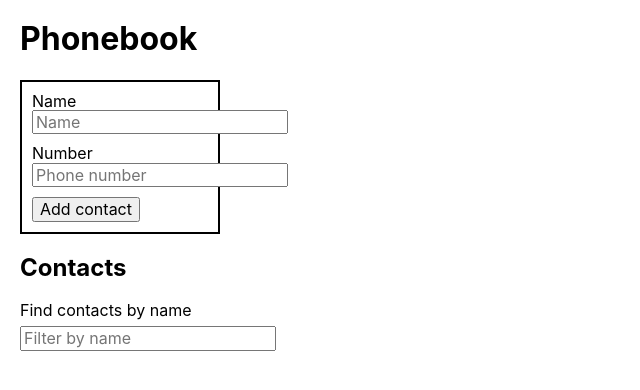
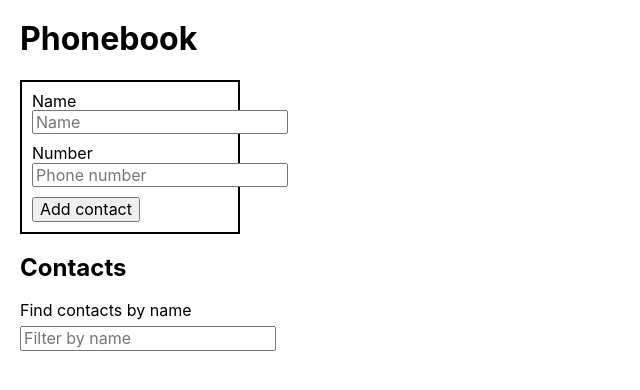
Before and after one commit to OlexandrFilin/goit-react-hw-03-phonebook, a React (Create React App) app: page / in a window 1280 px wide. Shown: the top 390 px of the page, without its empty margins (0-640 px from the left). Built offline with nearby package versions, Linux system fonts and the light colour scheme.

Commit message:
fix conactForm

```diff
--- a/src/components/ContactForm/ContactForm.styled.js
+++ b/src/components/ContactForm/ContactForm.styled.js
@@ -2,7 +2,7 @@
 
 export const FormUser = styled.form`
   border: 2px solid black;
-  width: 200px;
+  width: 220px;
   margin-left: 20px;
   padding: 10px;
 `;
```
